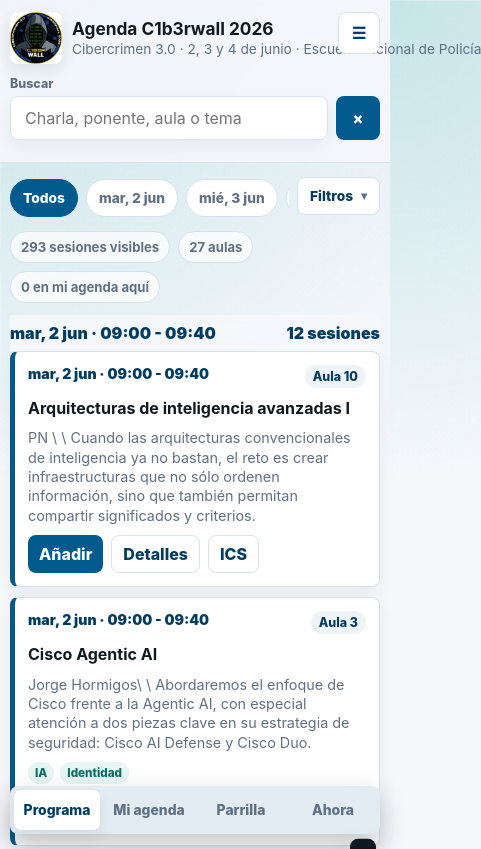
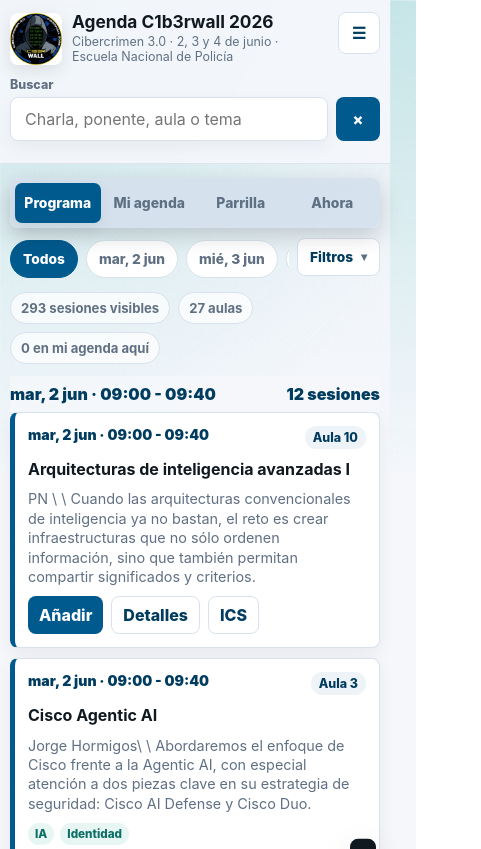
Before and after one commit to Darmin-ddr/Agenda-C1b3rwall-2026, a plain HTML site: page index.html in a window 390 px wide. Shown: the top 849 px of the page, 481 px wide, since content can reach past the window. Drawn offline with Linux system fonts and the light colour scheme.

Commit message:
Improve mobile navigation visibility

```diff
--- a/index.html
+++ b/index.html
@@ -199,17 +199,23 @@
     }
 
     .tabs {
+      position: sticky;
+      top: calc(92px + env(safe-area-inset-top));
+      z-index: 45;
       display: grid;
       grid-template-columns: repeat(4, 1fr);
       gap: 6px;
-      margin: 12px 0;
+      margin: 0 0 12px;
       padding: 4px;
       border-radius: 8px;
-      background: #e3ebf3;
+      background: rgba(213, 225, 238, .96);
+      border: 1px solid var(--line);
+      box-shadow: 0 8px 22px rgba(16, 24, 32, .1);
+      backdrop-filter: blur(12px);
     }
 
     :root[data-theme="dark"] .tabs {
-      background: #101923;
+      background: rgba(16, 25, 35, .96);
     }
 
     .tab {
@@ -223,8 +229,8 @@
     }
 
     .tab.active {
-      background: var(--panel);
-      color: var(--brand-2);
+      background: var(--brand);
+      color: #fff;
       box-shadow: 0 6px 16px rgba(16, 24, 32, .08);
     }
 
@@ -944,6 +950,14 @@
         align-items: flex-start;
       }
 
+      .subtitle {
+        white-space: normal;
+        overflow: visible;
+        text-overflow: clip;
+        font-size: .78rem;
+        line-height: 1.25;
+      }
+
       .summary-pill {
         display: none;
       }
@@ -969,13 +983,13 @@
       }
 
       .tabs {
-        position: fixed;
+        position: sticky;
+        top: calc(118px + env(safe-area-inset-top));
         left: 10px;
         right: 10px;
-        bottom: max(10px, env(safe-area-inset-bottom));
-        z-index: 30;
-        margin: 0;
-        box-shadow: 0 12px 28px rgba(16, 24, 32, .24);
+        z-index: 45;
+        margin: 0 0 10px;
+        box-shadow: 0 8px 22px rgba(16, 24, 32, .18);
       }
 
       .slot-title {
--- a/sw.js
+++ b/sw.js
@@ -1,4 +1,4 @@
-const CACHE_NAME = "ciberwall-agenda-v19";
+const CACHE_NAME = "ciberwall-agenda-v21";
 const ASSETS = [
   "./",
   "./index.html",
```
